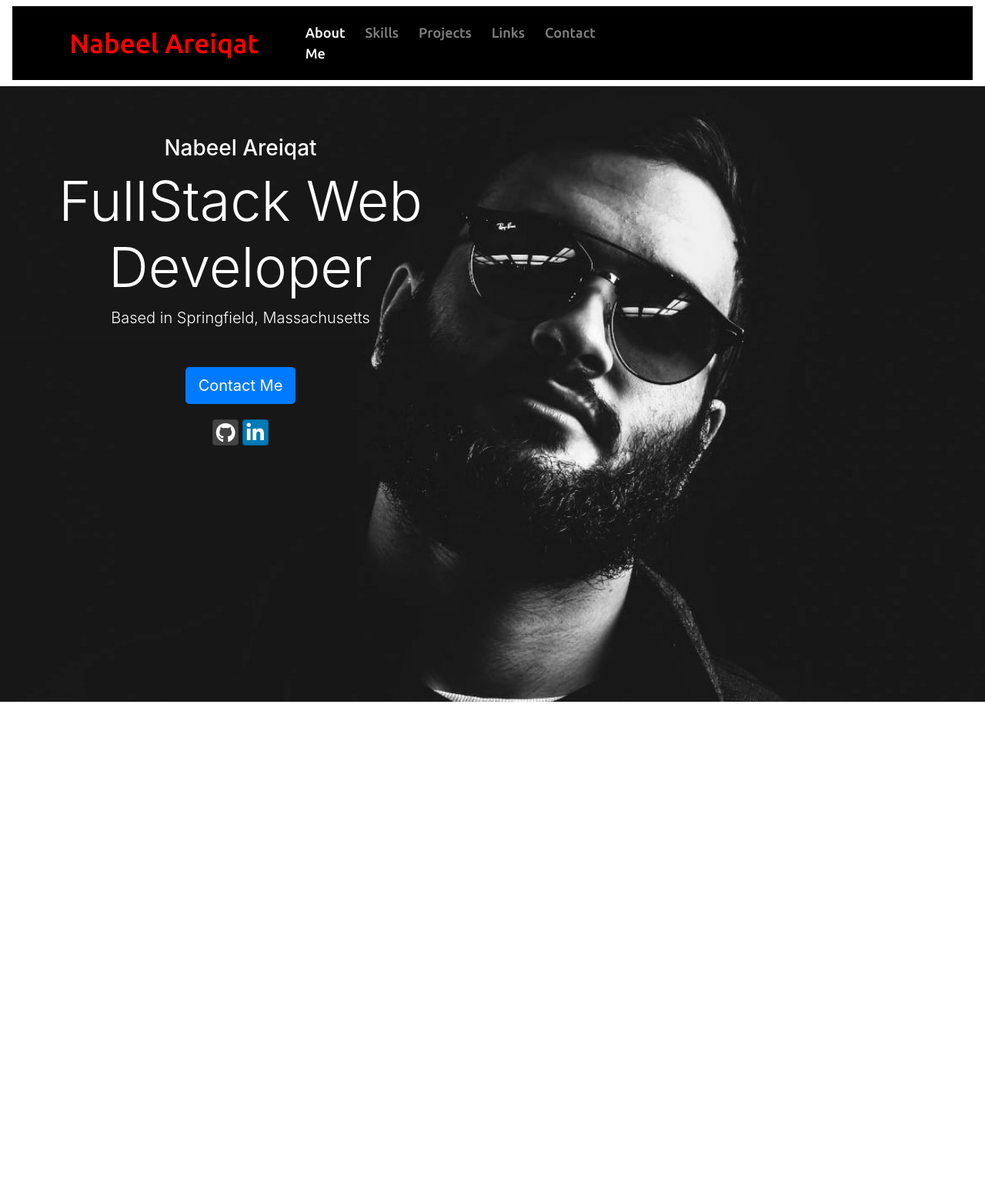
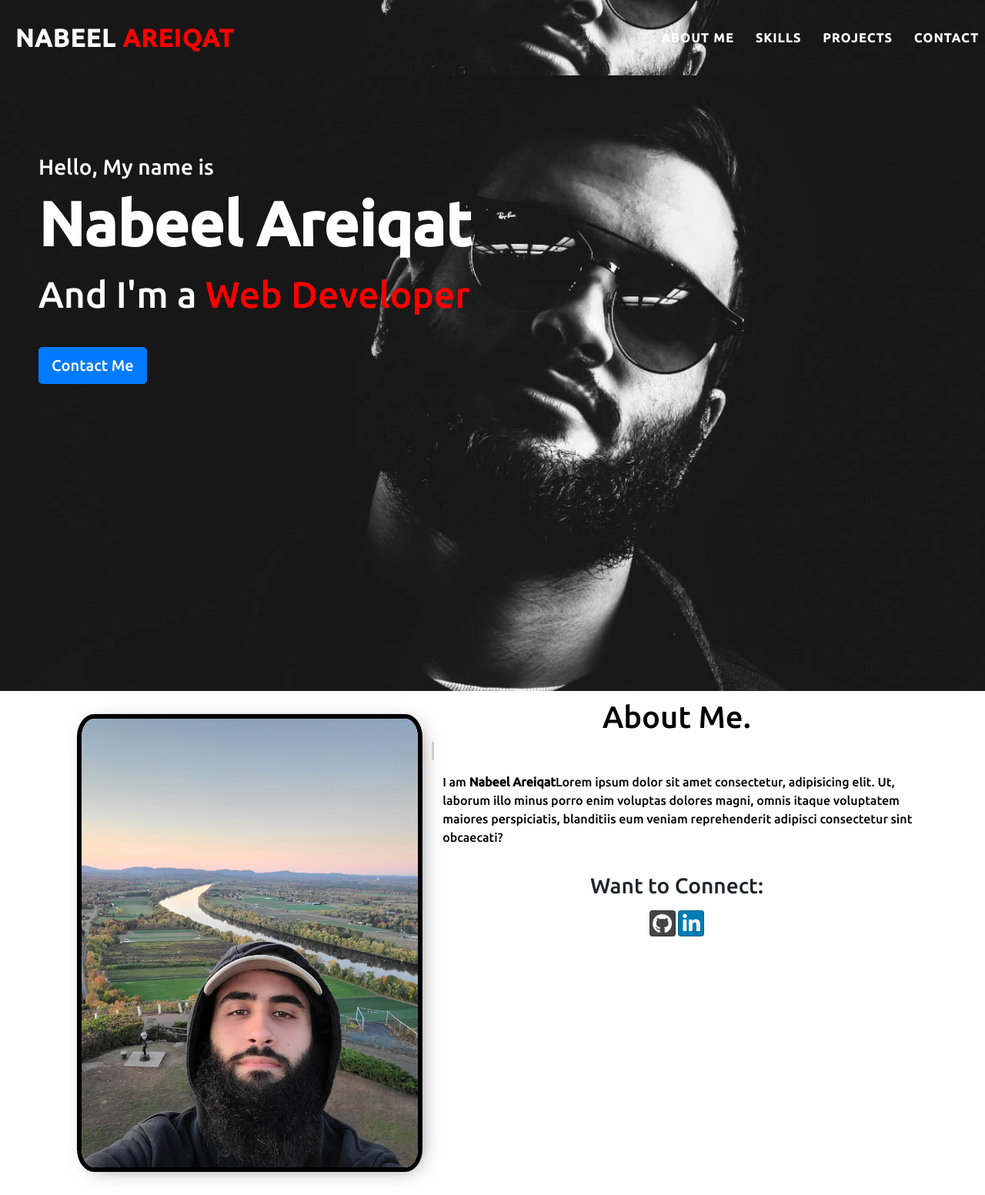
Before and after one commit to c-bert/Portfolio-Proj1, a website: page index.html in a window 1280 px wide. Shown: the whole page at 77% size. Before the commit the page ends 944 px from the top, so only its background shows below. Drawn offline with nearby package versions, Linux system fonts and the light colour scheme.

Commit message:
navandmain

```diff
--- a/index.html
+++ b/index.html
@@ -20,55 +20,59 @@
 </head>
 
 <body>
-    <nav role = "navigation" class="navbar navbar-expand-sm navbar-dark sticky-top">
-        <div class="container-fluid">
-            <div class="row">
-                <div class="col-sm-6 p-1 align-self-center">
-                     <a class="navbar-brand" href="./index.html">Nabeel Areiqat</a>
+    <nav role="navigation" class="navbar navbar-expand-sm navbar-dark sticky-top">
+        <div class="pulse"><a class="navbar-brand" href="./index.html">Nabeel <span class="red">Areiqat</span></a></div>
             <button class="navbar-toggler" type="button" data-toggle="collapse" data-target="#nabeelNavbar">
                 <span class="navbar-toggler-icon"></span>
             </button>
-                </div>
-                <div class="col-sm-6 p-2 ml-auto">
             <div class="collapse navbar-collapse" id="nabeelNavbar">
                 <ul class="navbar-nav ml-auto">
                     <li class="nav-item active"><a class="nav-link" href="#">About Me</a></li>
                     <li class="nav-item"><a class="nav-link" href="#">Skills</a></li>
                     <li class="nav-item"><a class="nav-link" href="#">Projects</a></li>
-                            <li class="nav-item"><a class="nav-link" href="#">Links</a></li>
                     <li class="nav-item"><a class="nav-link" href="#"></i>Contact</a></li>
                 </ul>
             </div>
         </div>
-            </div>
-        </div>
     </nav>
-    <div class="jumbotron jumbotron-fluid">
-        <div class="info-container">
-            <div class="row">
-                <div class="col-12 col-sm-6">
-                    <h3>Nabeel Areiqat</h3>
-                    <h1 class="display-3">FullStack Web Developer </h1>
-                    <p class="lead">Based in Springfield, Massachusetts</p>
-                    <hr class="p-2">
+
+    <div class="container-fluid intro-container">
+        <div class="heading-content">
+            <h3>Hello, My name is</h3>
+            <h1 class="display-3"> Nabeel Areiqat</h1>
+            <p class="lead">And I'm a <span class="typed-text"></span><span class="cursor typing"> &nbsp;</span></p>
 
             <p class="lead">
                 <a class="btn btn-primary btn-lg" href="Jumbo action link" role="button" href="new.html">Contact Me</a>
             </p>
-                    <div class="p-1">
-                            <a class="btn btn-social-icon btn-github" href="http://github.com/nareiqat"><i role="img" aria-label="GitHub" class="fa fa-github"></i></a>
-                            <a class="btn btn-social-icon btn-linkedin" href="http://linkedin.com/in/nareiqat"><i class="fa fa-linkedin"></i></a>
-                    </div>
-                </div>
-                <div class="col-12 col-sm-6">
-
-                </div>
-            </div>
 
         </div>
     </div>
 
 
+    <!-- About Me section -->
+    <div class="container about">
+
+        <div class="row">
+            <div class="col-lg-5">
+                <img src="img/hike.jpg" alt="selfie" class="img-fluid">
+            </div>
+            <div class="col-lg-7">
+                <h1 class="text-center">About Me.</h1>
+                <span class="typed-text"></span><span class="cursor typing"> &nbsp;</span>
+                <p class="py-3 ml-3">I am <span class="font-weight-bold">Nabeel Areiqat</span>Lorem ipsum dolor sit amet consectetur, adipisicing elit. Ut, laborum illo minus porro enim voluptas dolores magni, omnis itaque voluptatem maiores perspiciatis, blanditiis eum veniam reprehenderit adipisci consectetur sint obcaecati?</p>
+                <h3 class="display-5 text-center"> Want to Connect: </h3>
+                <div class="socials text-center">
+
+                    <a class="btn btn-social-icon btn-github" href="http://github.com/nareiqat"><i role="img"
+                        aria-label="GitHub" class="fa fa-github"></i></a>
+                    <a class="btn btn-social-icon btn-linkedin" href="http://linkedin.com/in/nareiqat"><i
+                        class="fa fa-linkedin"></i></a>
+                </div>
+
+            </div>
+        </div>
+    </div>
 
 
 
@@ -79,6 +83,7 @@
     <script src="node_modules/jquery/dist/jquery.slim.min.js"></script>
     <script src="node_modules/popper.js/dist/umd/popper.min.js"></script>
     <script src="node_modules/bootstrap/dist/js/bootstrap.min.js"></script>
+    <script src="main.js"></script>
 
 </body>
 
--- /dev/null
+++ b/main.js
@@ -0,0 +1,47 @@
+const textArray = ["Web Developer","Engineer","Student"]
+const typingDelay = 200;
+const erasingDelay = 100;
+// wait 2 seconds before erasing
+const newTextDelay = 2000;
+
+let textArrayIndex = 0;
+let charIndex = 0;
+
+const typedTextSpan = document.querySelector(".typed-text");
+const cursorSpan = document.querySelector('.cursor')
+
+function type(){
+    if(charIndex < textArray[textArrayIndex].length){
+        if(!cursorSpan.classList.contains("typing")) cursorSpan.classList.add("typing");
+        typedTextSpan.textContent+=textArray[textArrayIndex].charAt(charIndex);
+        charIndex++;
+        setTimeout(type,typingDelay)
+    }else{
+        //erase
+        cursorSpan.classList.remove("typing")
+        setTimeout(erase,newTextDelay);
+    }
+}
+
+function erase(){
+    if(charIndex > 0){
+        if(!cursorSpan.classList.contains("typing")) cursorSpan.classList.add("typing");
+        typedTextSpan.textContent = textArray[textArrayIndex].substring(0,charIndex-1);
+        charIndex--;
+        setTimeout(erase,erasingDelay);
+    }else{
+        cursorSpan.classList.remove("typing")
+        textArrayIndex++;
+        if(textArrayIndex>=textArray.length)
+            textArrayIndex=0;
+            setTimeout(type,typingDelay + 1100);
+
+
+    }
+}
+
+document.addEventListener('DOMContentLoaded',function(){
+    if(textArray.length){
+        setTimeout(type,newTextDelay);
+    }
+})
--- a/style.css
+++ b/style.css
@@ -2,44 +2,146 @@ body {
     margin: 0;
     padding: 0;
     box-sizing: border-box;
+    overflow-x: hidden;
+    font-family: 'Ubuntu', sans-serif;
 }
-.container-fluid {
-    background-color: rgba(0,0,0,1);
+nav {
+    background: url('img/pp1edited.jpg') no-repeat fixed center;
+    background-size: cover;
+}
+.red {
+    color: red;
 }
 
-.navbar-dark {
-    background-color: rgba(0,0,0,0);
-    color: transparent;
-    font-family: 'Ubuntu', sans-serif;
+.navbar{
+    text-transform: uppercase;
+    font-size: 1rem;
+    font-weight: 700;
+    letter-spacing: 0.1rem;
+    padding: 20px 0px;
 }
-.navbar-dark .navbar-brand{
-    color: red;
-    font-size:  35px;
-    font-family: 'Ubuntu', sans-serif;
-    margin-left: 20%;
 
+.navbar-dark .navbar-nav .nav-link{
+    color: #fff;
+    padding-left: 20px ;
+}
+.navbar-brand {
+    font-size: 2rem;
+    margin-left: 20px;
+}
+
+.navbar-dark{
+    background-color: red;
+}
+.navbar-dark .navbar-nav .nav-link:hover {
+    color:#1ebba3 ;
 
 }
 
-.nav-item {
-    padding: 5px;
-    font-size: 18px;
+.intro-container{
+    background: url('img/pp1edited.jpg') no-repeat fixed center;
+    background-size: cover;
+    width: 100%;
+    height: 100vh;
+}
+
+.heading-content {
+    position: absolute;
+    top: 40%;
+    left: 50px ;
+    top:200px;
+
+}
+
+.heading-content h3,h1,p {
+    color: #fff;
+}
+
+.heading-content h5{
+    font-size: 3em;
+    font-weight: 300;
+    font-family: monospace;
+
+}
+
+h1.display-3{
+    font-size: 5rem;
+    font-weight: bold;
+    color: white;
+}
+p.lead {
+    font-size: 3rem;
+    overflow: hidden;
 
 }
 
 
-.jumbotron{
 
-    background: url('./img/pp1edited.jpg') no-repeat center center fixed;
-    height: 100vh;
-    width: 100%;
-    -webkit-background-size: cover;
-    -moz-background-size: cover;
-    -o-background-size: cover;
-    background-size: cover;
+/* about section styling */
+.about {
+    padding: 10px;
+
 }
 
-.info-container {
-    text-align: center;
-    color: white;
+
+.about img {
+
+    box-shadow: 6px 4px 29px -14px rgba(0,0,0,0.75);
+    margin: 20px;
+    border: 6px solid black;
+    border-radius: 5%;
 }
+
+.col-lg-7 p,h1 {
+    color: black;
+}
+.about.container.row.col-lg-7 h1{
+    font-size:3rem;
+    font-weight: 900;
+}
+h3.display-5 {
+    padding: 2px;
+}
+.btn-github,.btn-linkedin {
+    margin-top: 5px;
+}
+
+
+/* Animations */
+
+.pulse a:hover{
+  animation: pulse 1s infinite;
+  animation-timing-function: linear;
+}
+
+@keyframes pulse {
+  0% { transform: scale(1); }
+  50% { transform: scale(1.1);}
+  100% { transform: scale(1); }
+}
+
+/* type animation */
+
+@keyframes blink {
+    0% {background-color: #ccc; }
+    49% {background-color: #ccc; }
+    50% {background-color: transparent;}
+    99% {background-color: transparent;}
+    100% { background-color: #ccc;}
+}
+
+.typed-text{
+    color: red;
+}
+
+.cursor {
+    display: inline-block;
+    width: 3px;
+    background-color: #ccc;
+    margin-left: 0.1rem;
+    animation: blink 1s infinite;
+}
+
+.cursor.typing {
+    animation: none;
+}
```
Also changed, not shown: wireframe/Contact.PNG (added), wireframe/HomeWireFRame.PNG (added), wireframe/aboutme.PNG (added), wireframe/projects.PNG (added), wireframe/skills.PNG (added), 1 other file. Lines whose indentation alone changed are shown as unchanged.
